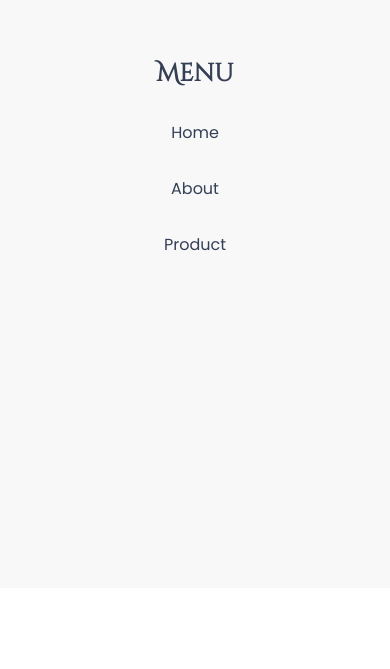
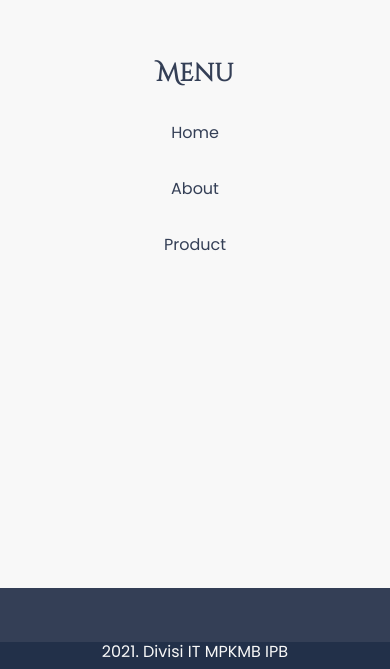
Before and after one commit to mpkmb58/mpkmb58.github.io, a React (Create React App) app: page /Agenda in a window 390 px wide. Shown: the part 1100-1769 px from the top of the page. Before the commit the page ends 1665 px from the top, so only its background shows below. Built offline with nearby package versions, Linux system fonts and the light colour scheme; a web font is replaced by a local one.

Commit message:
memodifikasi media query pada footer

```diff
--- a/src/Components/Box/Box.css
+++ b/src/Components/Box/Box.css
@@ -2,7 +2,7 @@
   position: relative;
   margin: auto;
   overflow: hidden;
-  width: 240px;
+  width: 100%;
   aspect-ratio: 1/1;
   border-radius: 10px;
   display: -webkit-box;
--- a/src/Components/Footer/Footer.css
+++ b/src/Components/Footer/Footer.css
@@ -26,6 +26,18 @@
   border-radius: 10px;
 }
 
+.footer .social-media {
+  display: -webkit-box;
+  display: -ms-flexbox;
+  display: flex;
+}
+
+@media screen and (max-width: 576px) {
+  .footer .social-media {
+    display: block;
+  }
+}
+
 .footer .copyright {
   position: absolute;
   bottom: 0;
--- a/src/Components/Footer/Footer.jsx
+++ b/src/Components/Footer/Footer.jsx
@@ -37,7 +37,7 @@ const Footer = () => {
                             <br/>
                             <p>Narahubung MPKMB: <a href="http://">+62813-8201-8481</a></p>
                             <p>Official Account MPKMB:</p>
-                            <div className="social-media d-flex">
+                            <div className="social-media">
                                 <div className="socmed-col-1 d-flex flex-column">
                                     <a  href="https://page.line.me/731qklyo?openQrModal=true" target="_blank" className="p-2 d-flex align-items-center text-grey">
                                         <div className="boxed me-3">
--- a/src/Components/Footer/Footer.scss
+++ b/src/Components/Footer/Footer.scss
@@ -19,6 +19,16 @@
         border-radius: 10px;
     }
 
+    .social-media {
+        display: flex;
+    }
+
+    @media  screen and (max-width : 576px) {
+        .social-media {
+            display: block;
+        }
+    }
+
     .copyright {
         position: absolute;
         bottom: 0;
```
Also changed, not shown: 2 other files (tests, documents, lock files or other folders).
